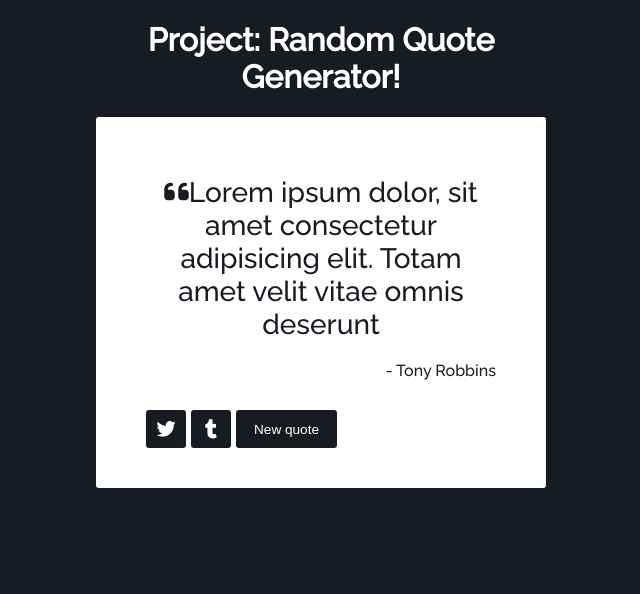
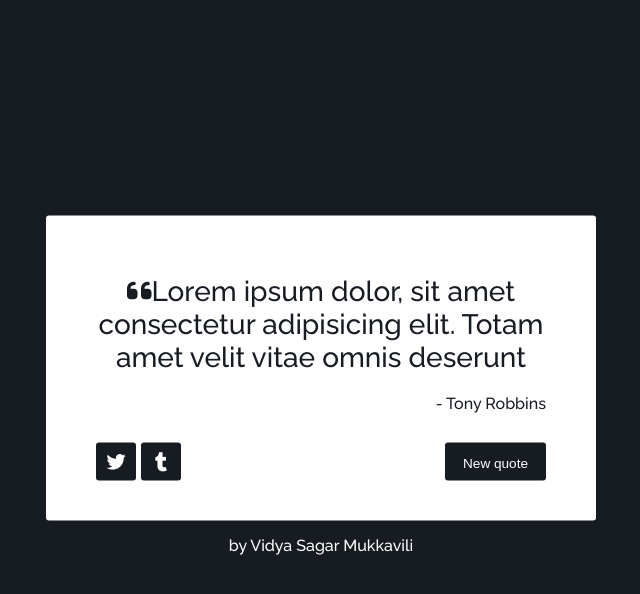
Before and after one commit to vidyasagarmukkavili-hbwsl/randomQuoteGenerator, a React (Create React App) app: page / in a window 1280 px wide. Shown: the top 594 px of the page, without its empty margins (319-959 px from the left). Built offline with nearby package versions, Linux system fonts and the light colour scheme.

Commit message:
Add the final styling

```diff
--- a/src/App.css
+++ b/src/App.css
@@ -2,6 +2,13 @@
 
 .App {
   text-align: center;
+
+  margin: 0;
+  position: absolute;
+  top: 50%;
+  right: 50%;
+  -ms-transform: translateX(50%) translateY(-50%);
+  transform: translateX(50%) translateY(-50%);
 }
 
 body {
@@ -16,8 +23,8 @@ body {
 
 .main-container {
   /* max-width: 600px; */
-  max-width: 450px;
-  margin: 0 auto;
+  max-width: 550px;
+  margin: auto auto;
 }
 
 .container__box {
@@ -70,6 +77,11 @@ body {
   color: white;
   cursor: pointer;
   display: flex;
+  justify-content: space-between;
+}
+
+.socials {
+  display: flex;
 }
 
 .button {
@@ -96,6 +108,14 @@ body {
   border: none;
   border-radius: 3px;
   color: #fff;
+  /* padding-left: 14px; */
+  /* padding-right: 14px; */
+  /* padding-bottom: 8px; */
+
+  /* padding: 8px 18px 6px 18px; */
+
+  /* float: left; */
+  /* clear: left; */
 }
 
 /* .buttons a::before {
@@ -118,7 +138,19 @@ body {
   cursor: pointer;
   /* float: right; */
   /* text-align: end; */
+  /* position: relative; */
+  /* right: 0; */
 
   margin-right: 0;
   width: auto;
+  /* clear: right; */
 }
+
+.footer {
+  margin: 15px auto 30px auto;
+}
+
+.footer a {
+  color: white;
+  text-decoration: none;
+}
--- a/src/App.js
+++ b/src/App.js
@@ -5,8 +5,7 @@ function App() {
   return (
     <div className="App">
       <div className="main-container">
-        <h1 className="Heading">Project: Random Quote Generator!</h1>
-
+        {/* <h1 className="Heading">Project: Random Quote Generator!</h1> */}
         <div className="container__box">
           <div className="quote-left"></div>
           <p className="quote__paragraph">
@@ -18,17 +17,25 @@ function App() {
           </div>
 
           <div className="buttons">
-            <a className="button socials" id="tweet-quote" href="#">
-              <i class="fa-brands fa-twitter"></i>
-            </a>
-            <a className="button socials" id="tumblr-quote" href="#">
-              <i class="fa-brands fa-tumblr"></i>
-            </a>
-
+            <div className="socials">
+              <a className="button" id="tweet-quote" href="#">
+                <i class="fa-brands fa-twitter"></i>
+              </a>
+              <a className="button" id="tumblr-quote" href="#">
+                <i class="fa-brands fa-tumblr"></i>
+              </a>
+            </div>
             <button className="button" id="new-quote">
               New quote
             </button>
           </div>
+        </div>
+
+        <div className="footer">
+          by{" "}
+          <a href="#" className="link">
+            Vidya Sagar Mukkavili
+          </a>
         </div>
       </div>
     </div>
```
